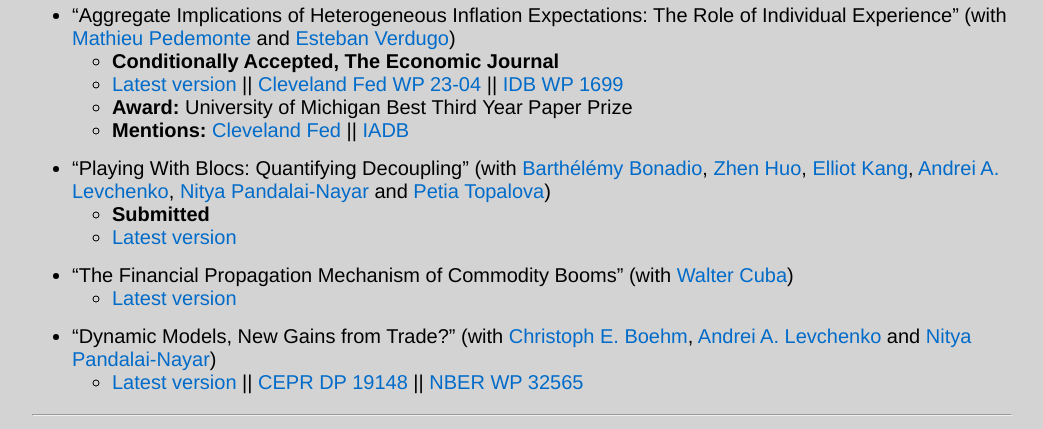
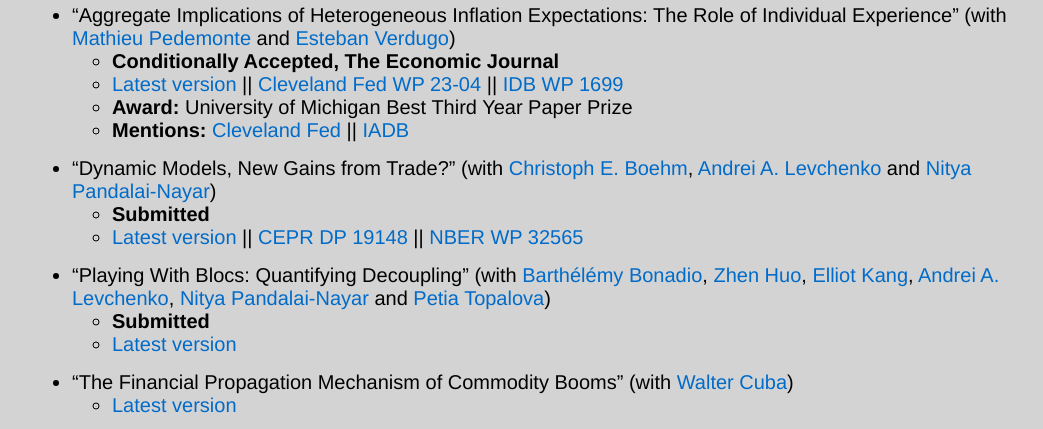
Before and after one commit to hiroshitoma/hiroshitoma.github.io, a plain HTML site: page index.html in a window 1280 px wide. Shown: the part 523-952 px from the top of the page, without its empty margins (118-1161 px from the left). Drawn offline with Linux system fonts and the light colour scheme.

Commit message:
Add files via upload

```diff
--- a/index.html
+++ b/index.html
@@ -86,6 +86,7 @@
             <ul>
 
 
+
                 <li>&ldquo;Aggregate Implications of Heterogeneous Inflation Expectations: The Role of Individual Experience&rdquo; (with <a href="https://www.mathieupedemonte.com/">Mathieu Pedemonte</a> and <a href="https://everdugop.github.io/">Esteban Verdugo</a>)
                 <ul>
                     <li><strong>Conditionally Accepted, The Economic Journal</strong></li>
@@ -93,6 +94,14 @@
                     <li><strong>Award:</strong> University of Michigan Best Third Year Paper Prize</li>
                     <li><strong>Mentions:</strong> <a href="https://www.clevelandfed.org/collections/speeches/sp-20231002-a-timely-journey-back-to-price-stability">Cleveland Fed</a> || <a href="https://blogs.iadb.org/ideas-matter/en/personal-experiences-shape-inflation-expectations/">IADB</a></li>
                 </ul></li>
+
+
+                <li>&ldquo;Dynamic Models, New Gains from Trade?&rdquo; (with <a href="https://www.christopheboehm.com/">Christoph E. Boehm</a>, <a href="https://alevchenko.com/">Andrei A. Levchenko</a> and <a href="https://sites.google.com/site/nityapandalainayar/home?authuser=1">Nitya Pandalai-Nayar</a>)
+                <ul>
+                    <li><strong>Submitted</strong></li>
+                    <li><a href="https://docs.google.com/viewer?url=https://raw.githubusercontent.com/hiroshitoma/hiroshitoma.github.io/main/pdfs/BLPT_DGFT.pdf">Latest version</a> || <a href="https://cepr.org/publications/dp19148">CEPR DP 19148</a> || <a href="https://www.nber.org/papers/w32565">NBER WP 32565</a></li>
+                </ul></li>
+
 
                 <li>&ldquo;Playing With Blocs: Quantifying Decoupling&rdquo; (with <a href="https://sites.google.com/view/bbonadio/home">Barthélémy Bonadio</a>, <a href="https://zhenhuo.weebly.com/">Zhen Huo</a>, <a href="https://sites.google.com/view/elliotkang">Elliot Kang</a>, <a href="https://alevchenko.com/">Andrei A. Levchenko</a>, <a href="https://sites.google.com/site/nityapandalainayar/home?authuser=1">Nitya Pandalai-Nayar</a> and <a href="https://www.imf.org/en/Research/Researcher-CV/Author/Topalova-Petia?AuthID=331#Background">Petia Topalova</a>)
                 <ul>
@@ -107,10 +116,7 @@
                 </ul></li>
 
 
-                <li>&ldquo;Dynamic Models, New Gains from Trade?&rdquo; (with <a href="https://www.christopheboehm.com/">Christoph E. Boehm</a>, <a href="https://alevchenko.com/">Andrei A. Levchenko</a> and <a href="https://sites.google.com/site/nityapandalainayar/home?authuser=1">Nitya Pandalai-Nayar</a>)
-                <ul>
-                    <li><a href="https://docs.google.com/viewer?url=https://raw.githubusercontent.com/hiroshitoma/hiroshitoma.github.io/main/pdfs/BLPT_DGFT.pdf">Latest version</a> || <a href="https://cepr.org/publications/dp19148">CEPR DP 19148</a> || <a href="https://www.nber.org/papers/w32565">NBER WP 32565</a></li>
-                </ul></li>
+
 
 
 
```
